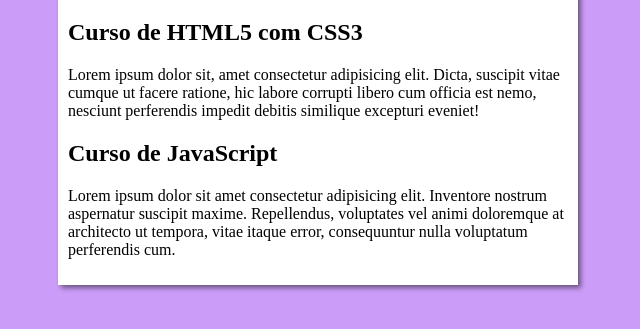
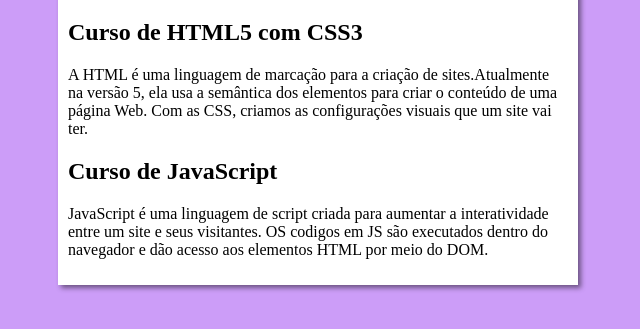
Before and after one commit to LuizMatoso/projeto-site, a plain HTML site: page index.html in a window 1280 px wide. Shown: the part 79-408 px from the top of the page, without its empty margins (322-962 px from the left). Drawn offline with Linux system fonts and the light colour scheme.

Commit message:
Update index.html

```diff
--- a/index.html
+++ b/index.html
@@ -14,11 +14,11 @@
         </header>
         <article>
             <h2>Curso de HTML5 com CSS3</h2>
-            <p>Lorem ipsum dolor sit, amet consectetur adipisicing elit. Dicta, suscipit vitae cumque ut facere ratione, hic labore corrupti libero cum officia est nemo, nesciunt perferendis impedit debitis similique excepturi eveniet!</p>
+            <p>A HTML é uma linguagem de marcação para a criação de sites.Atualmente na versão 5, ela usa a semântica dos elementos para criar o conteúdo de uma página Web. Com as CSS, criamos as configurações visuais que um site vai ter.</p>
         </article>
         <article>
             <h2>Curso de JavaScript</h2>
-            <p>Lorem ipsum dolor sit amet consectetur adipisicing elit. Inventore nostrum aspernatur suscipit maxime. Repellendus, voluptates vel animi doloremque at architecto ut tempora, vitae itaque error, consequuntur nulla voluptatum perferendis cum.</p>
+            <p>JavaScript é uma linguagem de script criada para aumentar a interatividade entre um site e seus visitantes. OS codigos em JS são executados dentro do navegador e dão acesso aos elementos HTML por meio do DOM.</p>
         </article>
     </main>
 </body>
```
